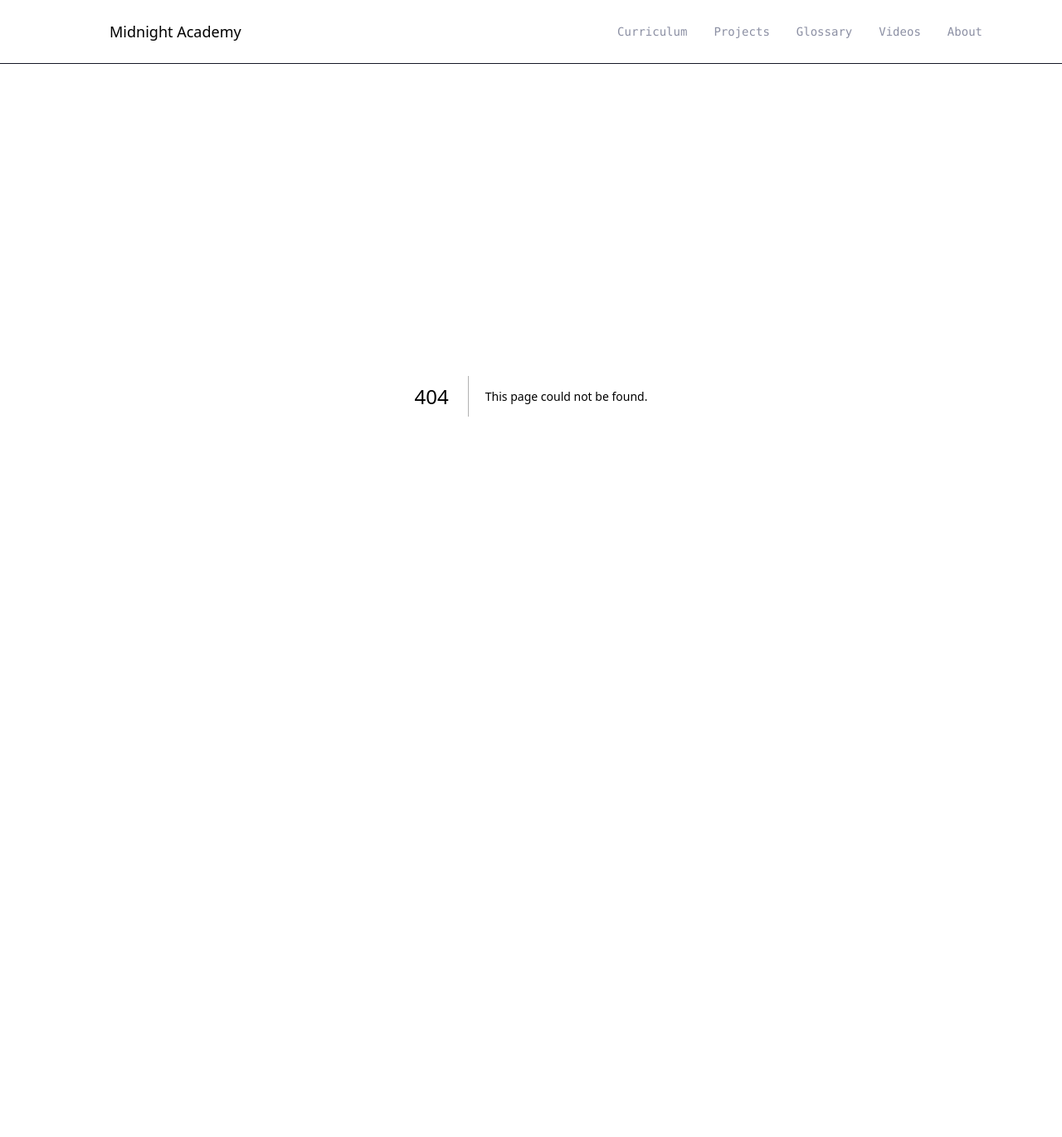
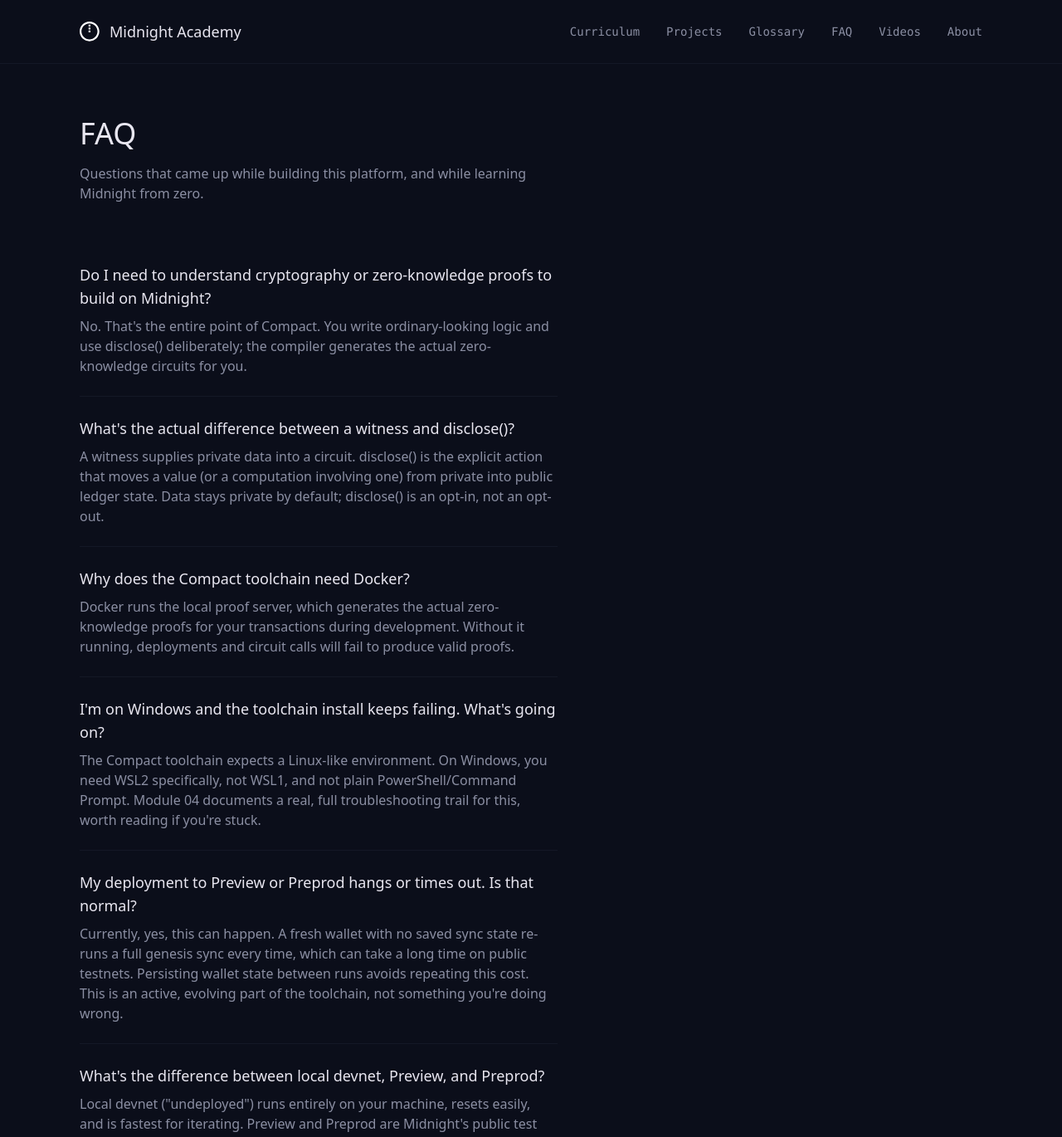
Before and after one commit to Balor44/midnight-academy, a Next.js app: page /faq in a window 1280 px wide. Before the commit this address had no page. Shown: the top 1370 px of the page at 83% size. Before the commit the page ends 877 px from the top, so only its background shows below. Built offline with nearby package versions, Linux system fonts and the light colour scheme.

Commit message:
Add FAQ section

```diff
--- /dev/null
+++ b/src/app/faq/page.tsx
@@ -0,0 +1,54 @@
+const faqs = [
+  {
+    q: "Do I need to understand cryptography or zero-knowledge proofs to build on Midnight?",
+    a: "No. That's the entire point of Compact. You write ordinary-looking logic and use disclose() deliberately; the compiler generates the actual zero-knowledge circuits for you.",
+  },
+  {
+    q: "What's the actual difference between a witness and disclose()?",
+    a: "A witness supplies private data into a circuit. disclose() is the explicit action that moves a value (or a computation involving one) from private into public ledger state. Data stays private by default; disclose() is an opt-in, not an opt-out.",
+  },
+  {
+    q: "Why does the Compact toolchain need Docker?",
+    a: "Docker runs the local proof server, which generates the actual zero-knowledge proofs for your transactions during development. Without it running, deployments and circuit calls will fail to produce valid proofs.",
+  },
+  {
+    q: "I'm on Windows and the toolchain install keeps failing. What's going on?",
+    a: "The Compact toolchain expects a Linux-like environment. On Windows, you need WSL2 specifically, not WSL1, and not plain PowerShell/Command Prompt. Module 04 documents a real, full troubleshooting trail for this, worth reading if you're stuck.",
+  },
+  {
+    q: "My deployment to Preview or Preprod hangs or times out. Is that normal?",
+    a: "Currently, yes, this can happen. A fresh wallet with no saved sync state re-runs a full genesis sync every time, which can take a long time on public testnets. Persisting wallet state between runs avoids repeating this cost. This is an active, evolving part of the toolchain, not something you're doing wrong.",
+  },
+  {
+    q: "What's the difference between local devnet, Preview, and Preprod?",
+    a: "Local devnet (\"undeployed\") runs entirely on your machine, resets easily, and is fastest for iterating. Preview and Preprod are Midnight's public test networks; Preprod is generally the more stable of the two.",
+  },
+  {
+    q: "Can I build something privacy-preserving without any prior blockchain experience?",
+    a: "Yes, that's exactly who this platform is for. Start at Module 01 and go in order. Every module assumes nothing you haven't already covered.",
+  },
+  {
+    q: "Where should I go once I finish the Curriculum and Projects here?",
+    a: "Midnight's own official docs and Academy for depth, the Community Hub for open content and DApp requests, and the Aliit Fellowship if you want to contribute back to the ecosystem directly.",
+  },
+];
+
+export default function FAQ() {
+  return (
+    <main className="px-6 md:px-24 py-16 max-w-3xl">
+      <h1 className="font-display text-4xl mb-4">FAQ</h1>
+      <p className="text-[var(--color-muted)] mb-12">
+        Questions that came up while building this platform, and while learning Midnight from zero.
+      </p>
+
+      <div className="flex flex-col">
+        {faqs.map((f) => (
+          <div key={f.q} className="py-6 border-b border-[var(--color-surface)]">
+            <h2 className="text-lg mb-2">{f.q}</h2>
+            <p className="text-[var(--color-muted)]">{f.a}</p>
+          </div>
+        ))}
+      </div>
+    </main>
+  );
+}
--- a/src/components/Nav.tsx
+++ b/src/components/Nav.tsx
@@ -8,6 +8,7 @@
   { href: "/curriculum", label: "Curriculum" },
   { href: "/projects", label: "Projects" },
   { href: "/glossary", label: "Glossary" },
+  { href: "/faq", label: "FAQ" },
   { href: "/videos", label: "Videos" },
   { href: "/about", label: "About" },
 ];
```
